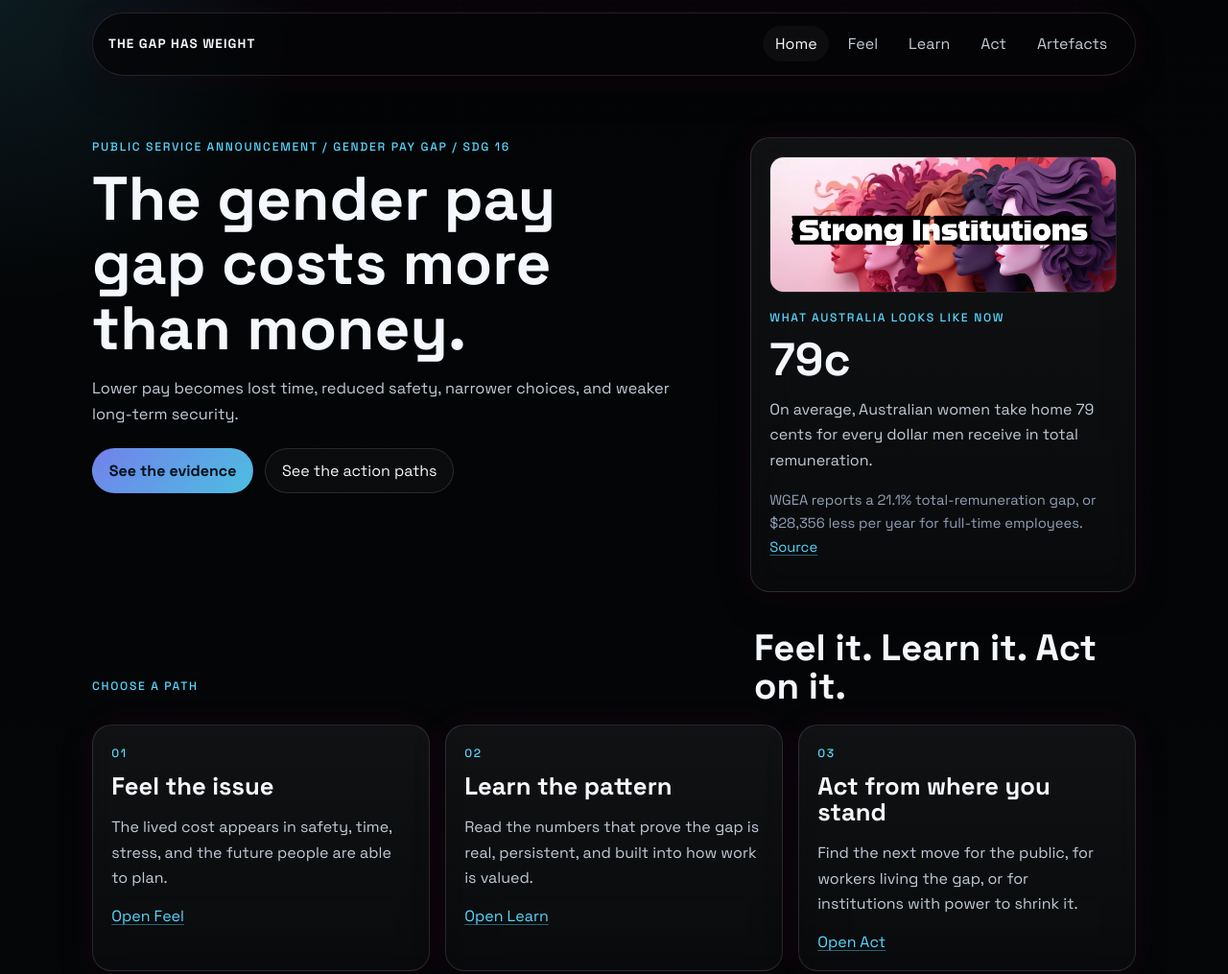
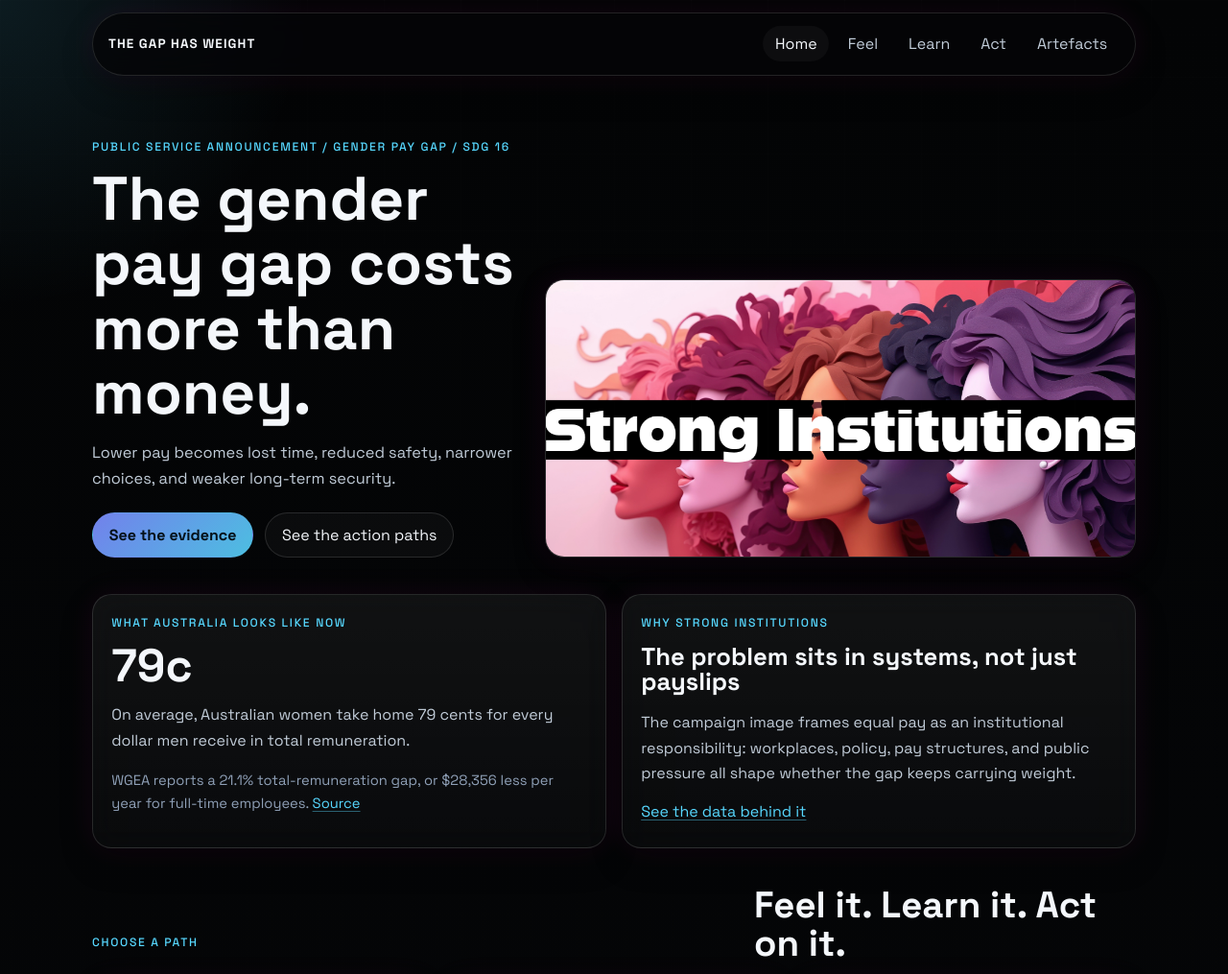
Before and after one commit to zauhvalen/UniversityProject-PSAonEqualPayforWomen, a plain HTML site: page public/index.html in a window 1280 px wide. Shown: the top 1015 px of the page at 96% size. Drawn offline with Linux system fonts and the light colour scheme.

Commit message:
Move campaign artwork into homepage hero

```diff
--- a/public/index.html
+++ b/public/index.html
@@ -39,7 +39,7 @@
       </header>
 
       <main>
-        <section class="page-hero">
+        <section class="page-hero home-hero">
           <div class="hero-copy">
             <p class="eyebrow">Public service announcement / gender pay gap / SDG 16</p>
             <h1>The gender pay gap costs more than money.</h1>
@@ -52,8 +52,13 @@
             </div>
           </div>
 
+          <figure class="home-hero-art hero-image-panel">
+            <img src="assets/peace-and-justice-header.webp" alt="Strong Institutions campaign header illustration" />
+          </figure>
+        </section>
+
+        <section class="section-block compact-grid home-proof-grid">
           <aside class="summary-card panel">
-            <img class="summary-image" src="assets/peace-and-justice-header.webp" alt="Strong Institutions campaign header illustration" />
             <p class="panel-label">What Australia looks like now</p>
             <p class="summary-figure">79c</p>
             <p>
@@ -64,6 +69,16 @@
               <a href="https://www.wgea.gov.au/pay-and-gender/gender-pay-gap-data" target="_blank" rel="noreferrer">Source</a>
             </p>
           </aside>
+
+          <article class="panel">
+            <p class="panel-label">Why strong institutions</p>
+            <h3>The problem sits in systems, not just payslips</h3>
+            <p>
+              The campaign image frames equal pay as an institutional responsibility: workplaces, policy, pay structures,
+              and public pressure all shape whether the gap keeps carrying weight.
+            </p>
+            <a class="text-link" href="learn.html">See the data behind it</a>
+          </article>
         </section>
 
         <section class="section-block">
--- a/public/styles.css
+++ b/public/styles.css
@@ -154,6 +154,21 @@ select {
   grid-template-columns: minmax(0, 1.25fr) minmax(18rem, 0.75fr);
   gap: 1rem;
   align-items: start;
+}
+
+.home-hero {
+  grid-template-columns: minmax(0, 0.85fr) minmax(20rem, 1.15fr);
+  align-items: end;
+}
+
+.home-hero-art img {
+  width: 100%;
+  min-height: 18rem;
+  object-fit: cover;
+}
+
+.home-proof-grid {
+  align-items: stretch;
 }
 
 .eyebrow,
```
